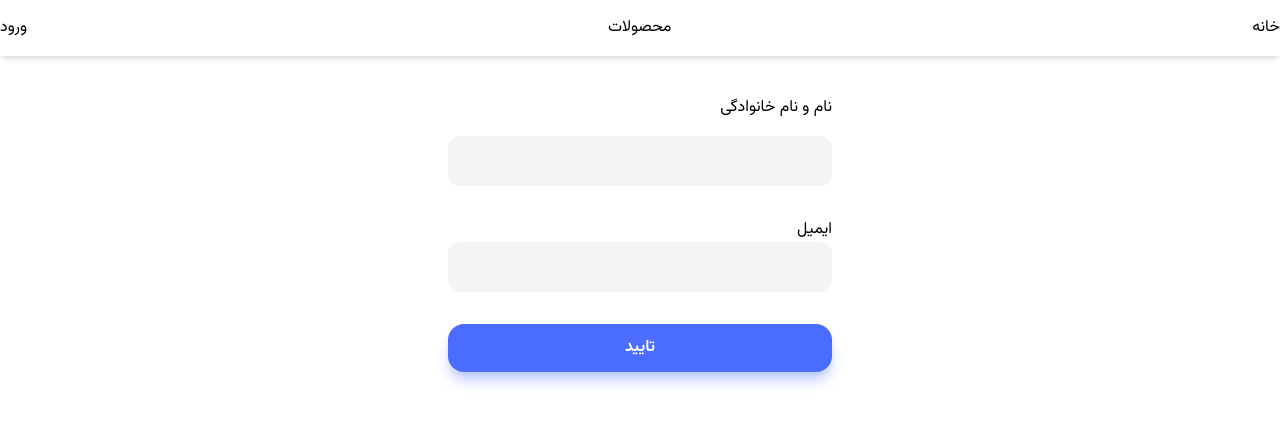
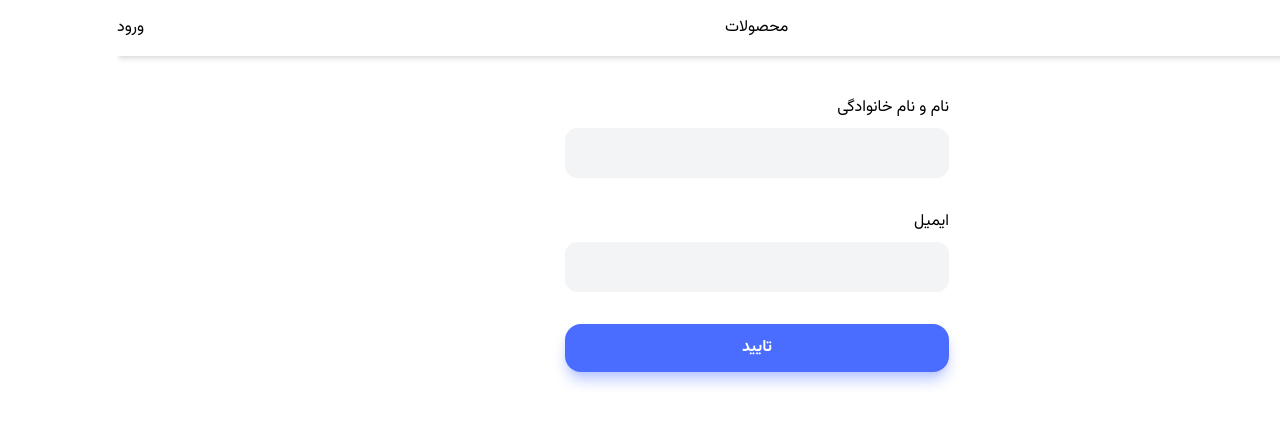
Before and after one commit to HamidSamiee/shop, a Next.js app: page /complete-profile in a window 1280 px wide. Shown: the top 424 px of the page. Built offline with nearby package versions, Linux system fonts and the light colour scheme; no server answers.

Commit message:
correct label errors in react hook forms

```diff
--- a/src/app/complete-profile/page.jsx
+++ b/src/app/complete-profile/page.jsx
@@ -33,7 +33,19 @@ const CompleteProfile = () => {
 
               <form onSubmit={handleSubmit(onSubmit)} className='space-y-8'>
                     <div>
-                        <label htmlFor="name" className='block mb-4'>نام و نام خانوادگی</label>
+                      <label htmlFor="name" className=' mb-2 flex justify-between items-center'>نام و نام خانوادگی
+                            {errors.name?.type === "required" && (
+                                <small className='text-red-500'>نام کاربری را وارد کنید</small>
+                            )}
+
+                            {errors.name?.type === "minLength" && (
+                                <small className='text-red-500'>نام کاربری حداقل باید ۵ کاراکتر باشد</small>
+                            )}
+
+                            {errors.name?.type === "matchPattern" && (
+                                <small className='text-red-500'>نام کاربری باید حداقل یک کاراکترحروف و کاراکتر عددو کاراکتر خاص باشد</small>
+                            )}
+                      </label>
                         <input
                             id="name"
                             {...register('name', {
@@ -45,21 +57,15 @@ const CompleteProfile = () => {
                             })}
                             className='textField__input'
                         />
-                         {errors.name?.type === "required" && (
-                                <small className='text-red-500'>نام کاربری را وارد کنید</small>
-                            )}
 
-                            {errors.name?.type === "minLength" && (
-                                <small className='text-red-500'>نام کاربری حداقل باید ۵ کاراکتر باشد</small>
-                            )}
-
-                            {errors.name?.type === "matchPattern" && (
-                                <small className='text-red-500'>نام کاربری باید حداقل یک کاراکترحروف و کاراکتر عددو کاراکتر خاص باشد</small>
-                            )}
                     </div>
 
                     <div>
-                        <label htmlFor="email">ایمیل</label>
+                      <label htmlFor="email" className='mb-2 flex justify-between items-center'>ایمیل
+                          {errors.email?.message && (
+                            <small className='text-red-500'>{errors.email.message}</small>
+                        )}
+                        </label>
                         <input
                             id="email"
                             {...register("email", {
@@ -75,9 +81,7 @@ const CompleteProfile = () => {
                             className='textField__input'
                         />
 
-                        {errors.email?.message && (
-                            <small className='text-red-500'>{errors.email.message}</small>
-                        )}
+
                     </div>
                     {
                         isCompletingProfile ?
```
